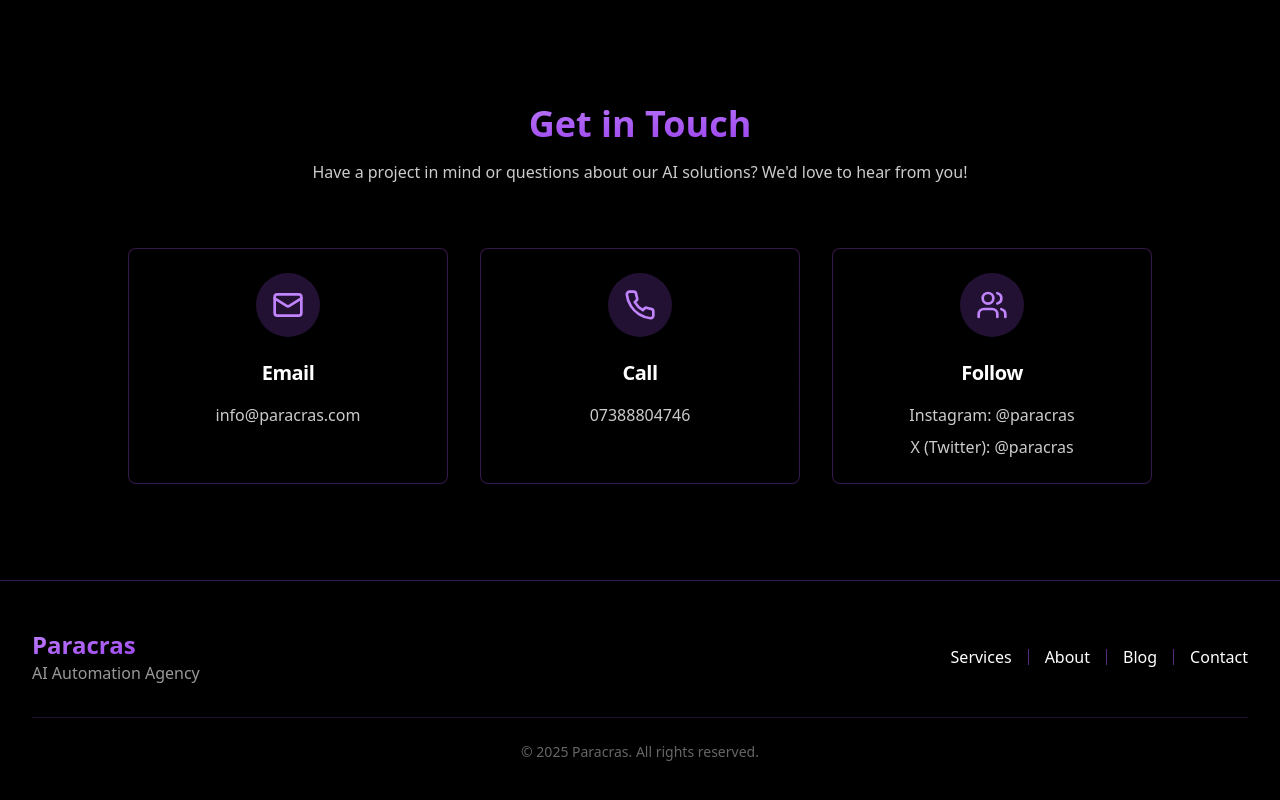
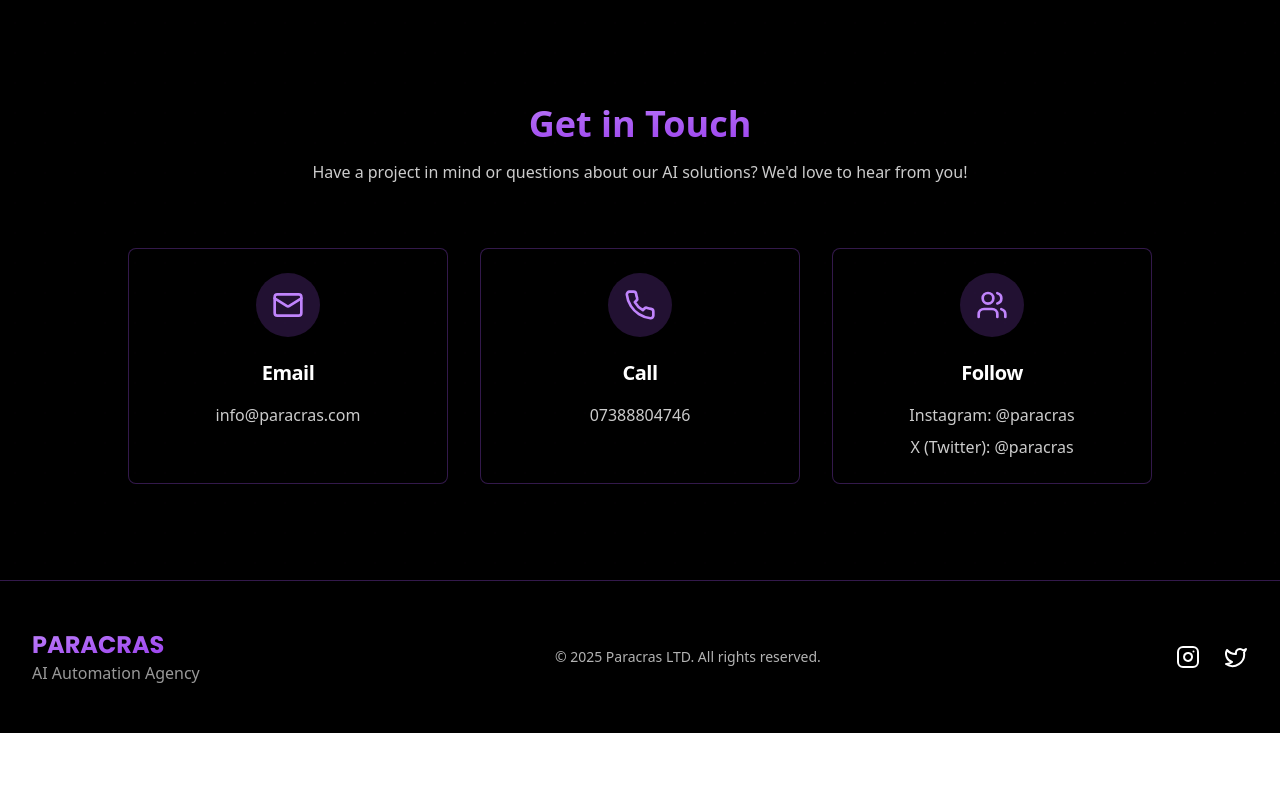
Before and after one commit to paracras/paracras-neon-pulse, a React (Vite) app: page / in a window 1280 px wide. Shown: the part 2628-3428 px from the top of the page. After the commit the page ends 3361 px from the top, so only its background shows below. Built offline with nearby package versions, Linux system fonts and the light colour scheme.

Commit message:
Refactor: Update footer section
Updated the footer section with the specified layout, including the company name, copyright text, and social media icons.

```diff
--- a/src/pages/Index.tsx
+++ b/src/pages/Index.tsx
@@ -4,7 +4,7 @@ import { Card, CardContent, CardHeader, CardTitle } from "@/components/ui/card";
 import { Input } from "@/components/ui/input";
 import { Textarea } from "@/components/ui/textarea";
 import { toast } from "@/components/ui/use-toast";
-import { ArrowRight, Bot, Workflow, Code, Mail, Phone, Users } from "lucide-react";
+import { ArrowRight, Bot, Workflow, Code, Mail, Phone, Users, Instagram, Twitter } from "lucide-react";
 import ParticleBackground from "@/components/ParticleBackground";
 import Navbar from "@/components/Navbar";
 
@@ -373,33 +373,41 @@ const Index = () => {
         </div>
       </section>
 
-      {/* Footer */}
+      {/* Footer - Updated */}
       <footer className="py-12 px-4 sm:px-6 lg:px-8 border-t border-purple-500/30">
         <div className="max-w-7xl mx-auto flex flex-col md:flex-row justify-between items-center">
+          {/* Left: PARACRAS Logo */}
           <div className="mb-6 md:mb-0">
-            <h2 className="text-2xl font-bold text-gradient">Paracras</h2>
+            <h2 className="text-2xl font-bold text-gradient font-poppins">PARACRAS</h2>
             <p className="text-white/60">AI Automation Agency</p>
           </div>
-          <div className="flex flex-wrap justify-center space-x-4 items-center">
-            <a href="#services" className="text-white hover:text-purple-400 transition-colors">
-              Services
+
+          {/* Center: Copyright */}
+          <div className="mb-6 md:mb-0 text-center text-white/70 text-sm">
+            © 2025 Paracras LTD. All rights reserved.
+          </div>
+
+          {/* Right: Social Icons */}
+          <div className="flex space-x-6">
+            <a
+              href="https://instagram.com/paracras"
+              target="_blank"
+              rel="noopener noreferrer"
+              aria-label="Follow us on Instagram"
+              className="text-white hover:text-purple-400 transition-colors"
+            >
+              <Instagram className="h-6 w-6 hover:shadow-glow transition-all duration-300" />
             </a>
-            <div className="h-4 w-px bg-purple-500/50"></div>
-            <a href="#" className="text-white hover:text-purple-400 transition-colors">
-              About
-            </a>
-            <div className="h-4 w-px bg-purple-500/50"></div>
-            <a href="#" className="text-white hover:text-purple-400 transition-colors">
-              Blog
-            </a>
-            <div className="h-4 w-px bg-purple-500/50"></div>
-            <a href="#contact" className="text-white hover:text-purple-400 transition-colors">
-              Contact
+            <a
+              href="https://x.com/paracras"
+              target="_blank"
+              rel="noopener noreferrer"
+              aria-label="Follow us on X (Twitter)"
+              className="text-white hover:text-purple-400 transition-colors"
+            >
+              <Twitter className="h-6 w-6 hover:shadow-glow transition-all duration-300" />
             </a>
           </div>
-        </div>
-        <div className="max-w-7xl mx-auto mt-8 pt-6 border-t border-purple-500/20 text-center text-white/40 text-sm">
-          © {new Date().getFullYear()} Paracras. All rights reserved.
         </div>
       </footer>
     </div>
```
